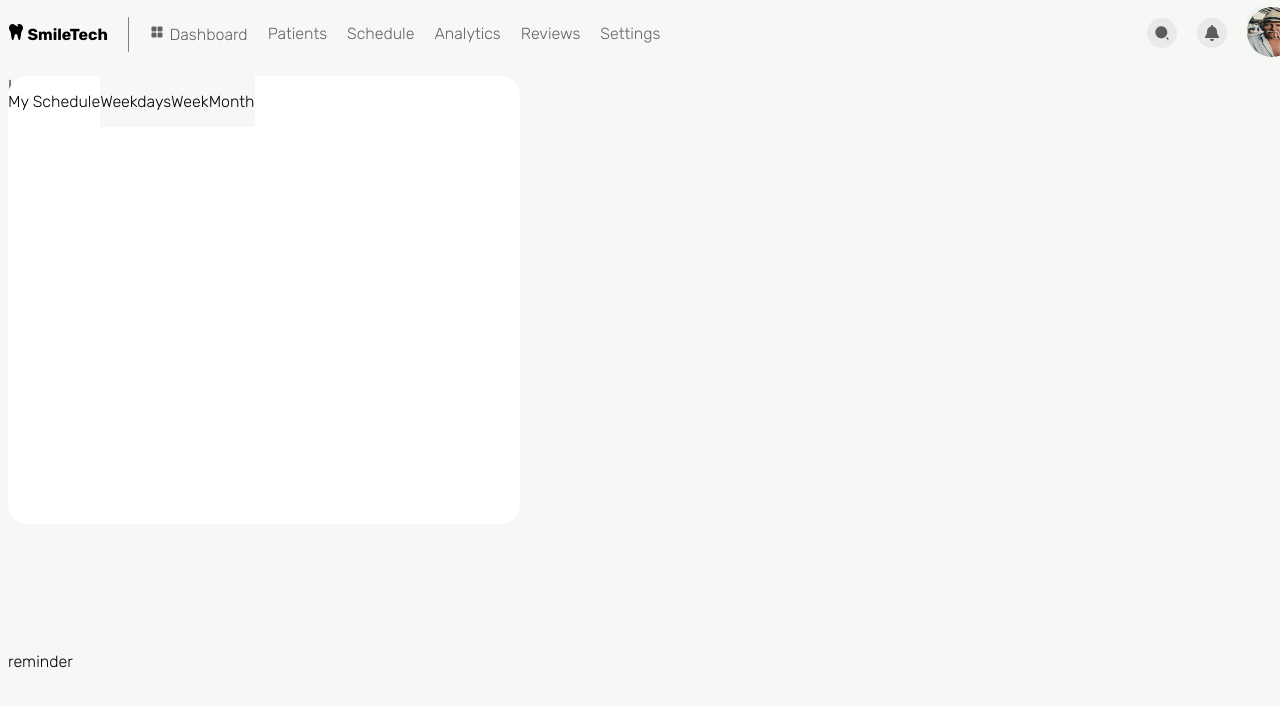
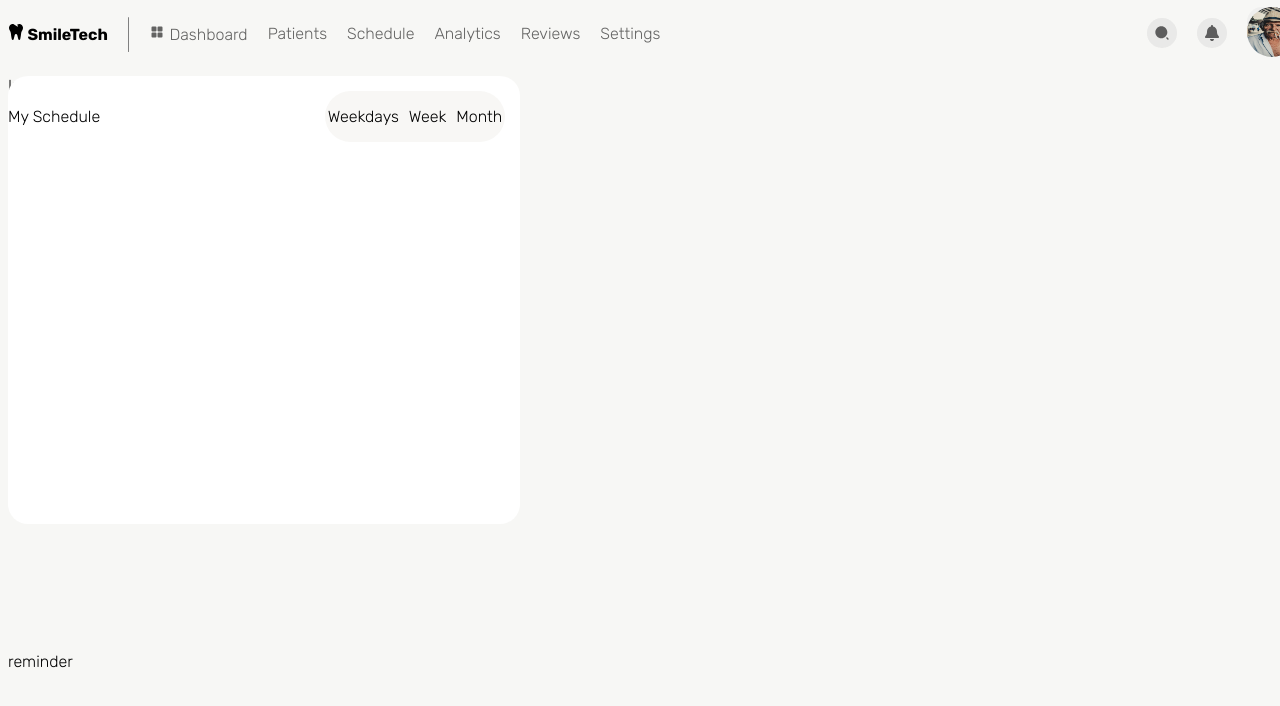
Before and after one commit to RichardJeanBaptiste/SmileTech, a React (Vite) app: page / in a window 1280 px wide. Shown: the top 706 px of the page. Built offline with nearby package versions, Linux system fonts and the light colour scheme.

Commit message:
added some ui to schedule component

```diff
--- a/src/components/Schedule/Schedule.tsx
+++ b/src/components/Schedule/Schedule.tsx
@@ -3,9 +3,10 @@ import './schedule.css';
 function Schedule() {
     return (
         <div className='sched_container'>
-            <div style={{ display: 'flex', flexDirection: 'row'}}>
+            <div className='sched_header'>
                 <p>My Schedule</p>
-                <div style={{ display: 'flex', flexDirection: 'row', backgroundColor: 'rgba(218, 215, 205, 0.2)'}}>
+
+                <div className='date_filter'>
                     <p>Weekdays</p>
                     <p>Week</p>
                     <p>Month</p>
--- a/src/components/Schedule/schedule.css
+++ b/src/components/Schedule/schedule.css
@@ -5,3 +5,24 @@
     height: 80%;
     border-radius: 20px;
 }
+
+.sched_header {
+    display: flex;
+    flex-direction : row;
+    margin-top: 3%;
+    width: 100%;
+    position: relative;
+}
+
+.date_filter {
+    display: flex;
+    flex-direction: row;
+    background-color: rgba(218, 215, 205, 0.2);
+    border-radius: 40px;
+    gap: 10px;
+    width: 35%;
+    align-items: center;
+    justify-content: center;
+    position: absolute;
+    right: 3%;
+}
```
